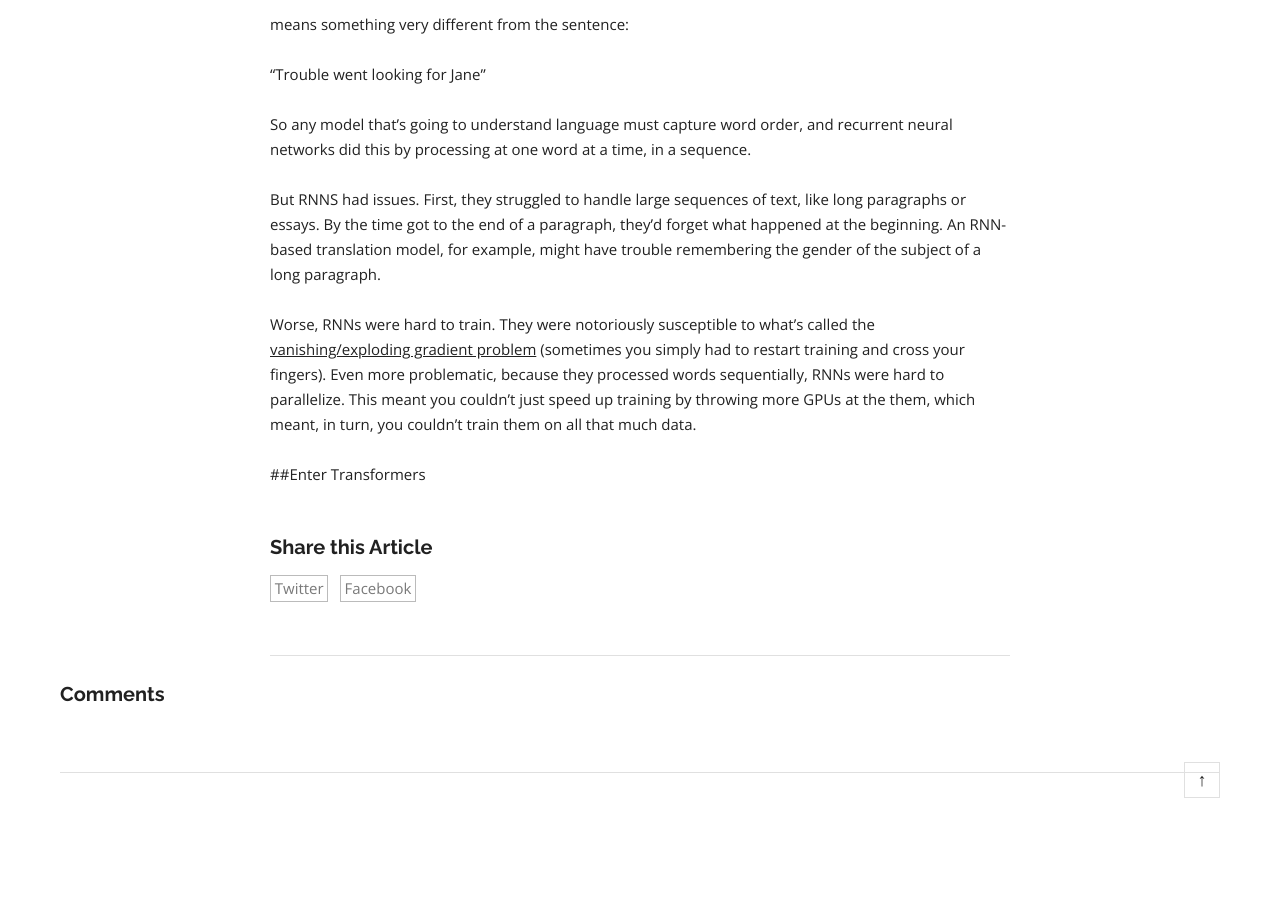
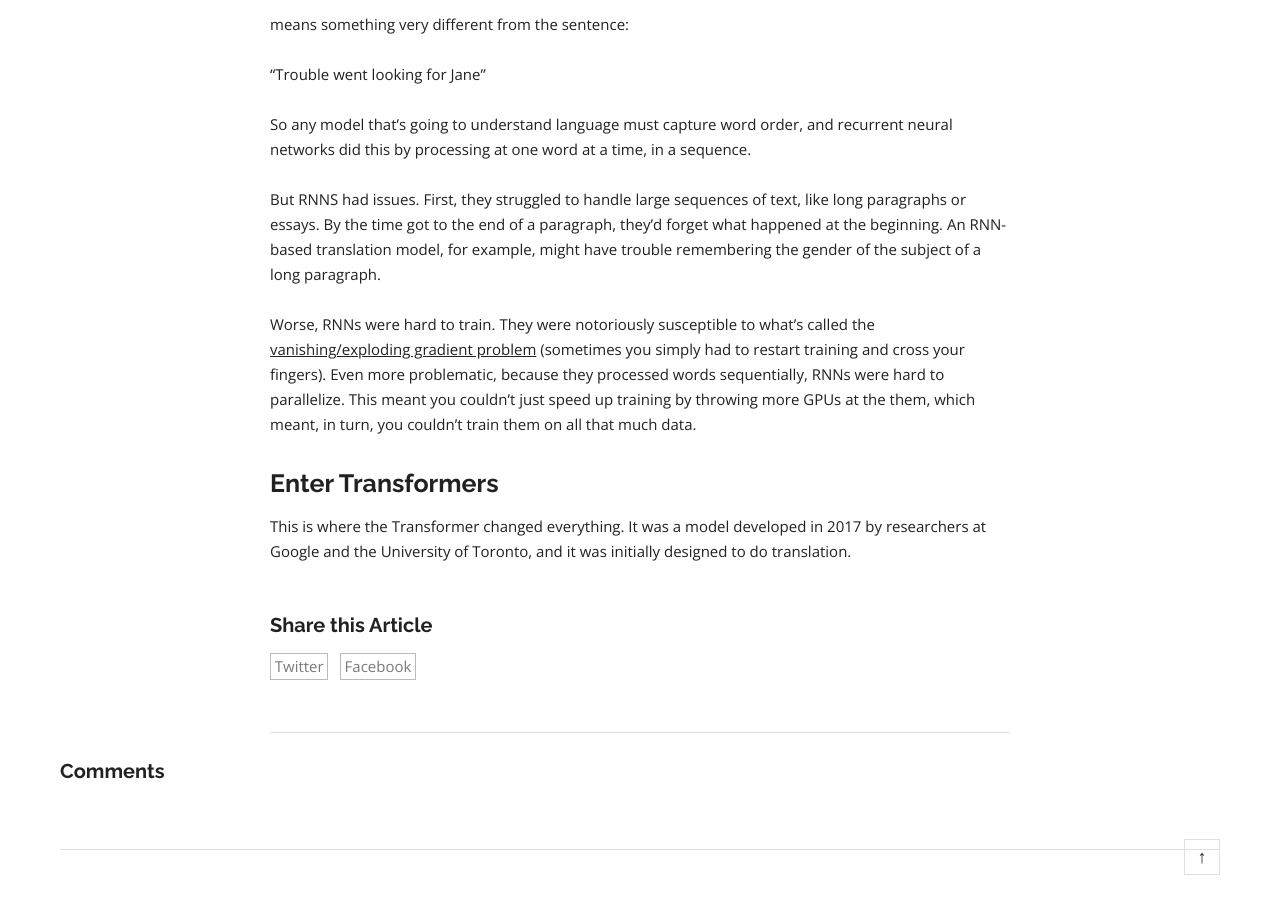
Before and after one commit to dalequark/daleonai, a Jekyll site: the page built from _posts/2021-05-06-transformers-explained-understand-the-model-behind-gpt-3-bert-t5-and-more.md, in a window 1280 px wide and 900 px high, scrolled down 1994 px. Built offline with Jekyll 4.4.1, drawn with Linux system fonts in a browser that asks for light colours; some web fonts are replaced; a script that is not in the unit is left out; comment, search, counter and statistics services are not loaded; before the commit the page ends 2817 px from its top, so only the background shows below that.

Commit message:
Update Blog “2021-05-06-transformers-explained-understand-the-model-behind-gpt-3-bert-t5-and-more”

```diff
--- a/_posts/2021-05-06-transformers-explained-understand-the-model-behind-gpt-3-bert-t5-and-more.md
+++ b/_posts/2021-05-06-transformers-explained-understand-the-model-behind-gpt-3-bert-t5-and-more.md
@@ -43,4 +43,6 @@ But RNNS had issues. First, they struggled to handle large sequences of text, li
 
 Worse, RNNs were hard to train. They were notoriously susceptible to what's called the [vanishing/exploding gradient problem](https://towardsdatascience.com/the-exploding-and-vanishing-gradients-problem-in-time-series-6b87d558d22) (sometimes you simply had to restart training and cross your fingers). Even more problematic, because they processed words sequentially, RNNs were hard to parallelize. This meant you couldn't just speed up training by throwing more GPUs at the them, which meant, in turn, you couldn't train them on all that much data.
 
-##Enter Transformers
+## Enter Transformers
+
+This is where the Transformer changed everything. It was a model developed in 2017 by researchers at Google and the University of Toronto, and it was initially designed to do translation.
```
